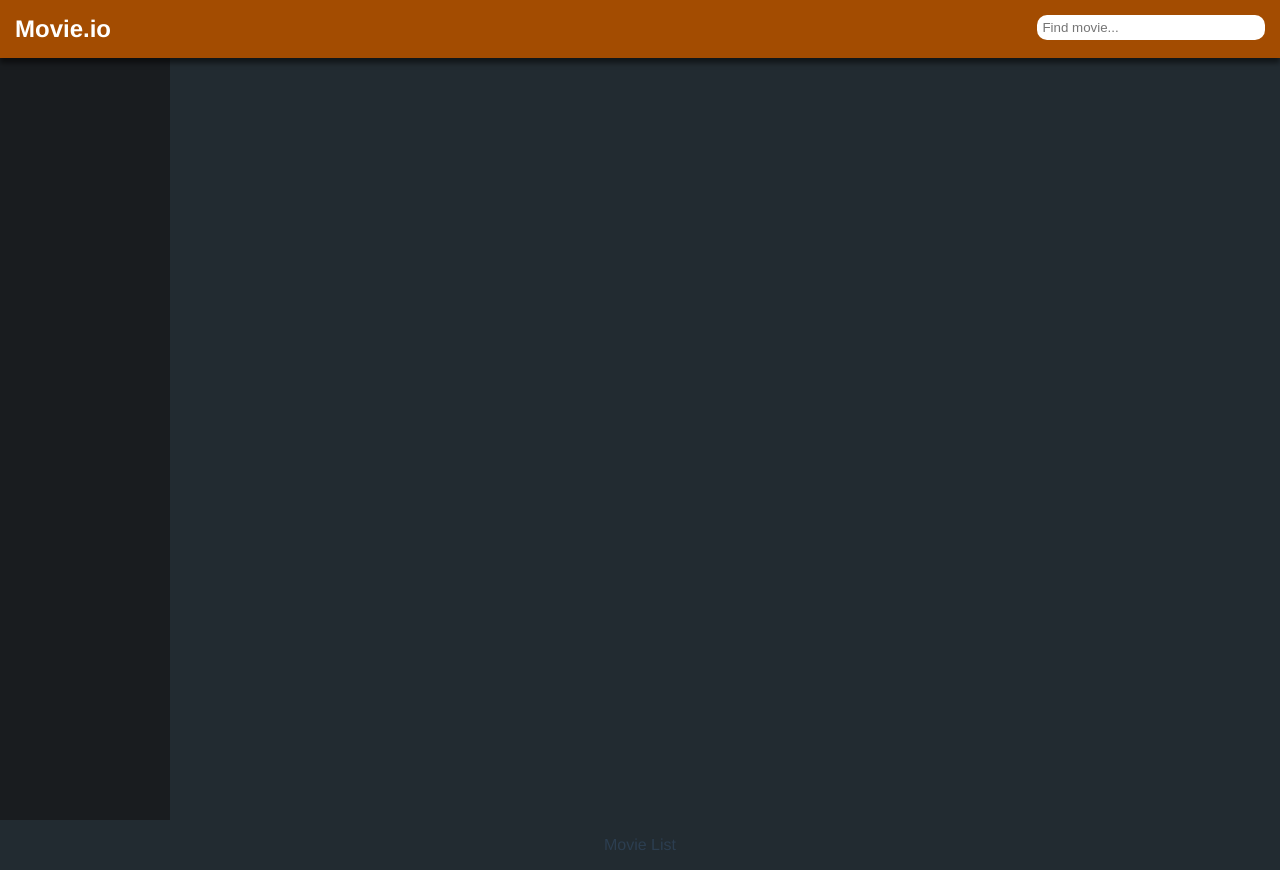
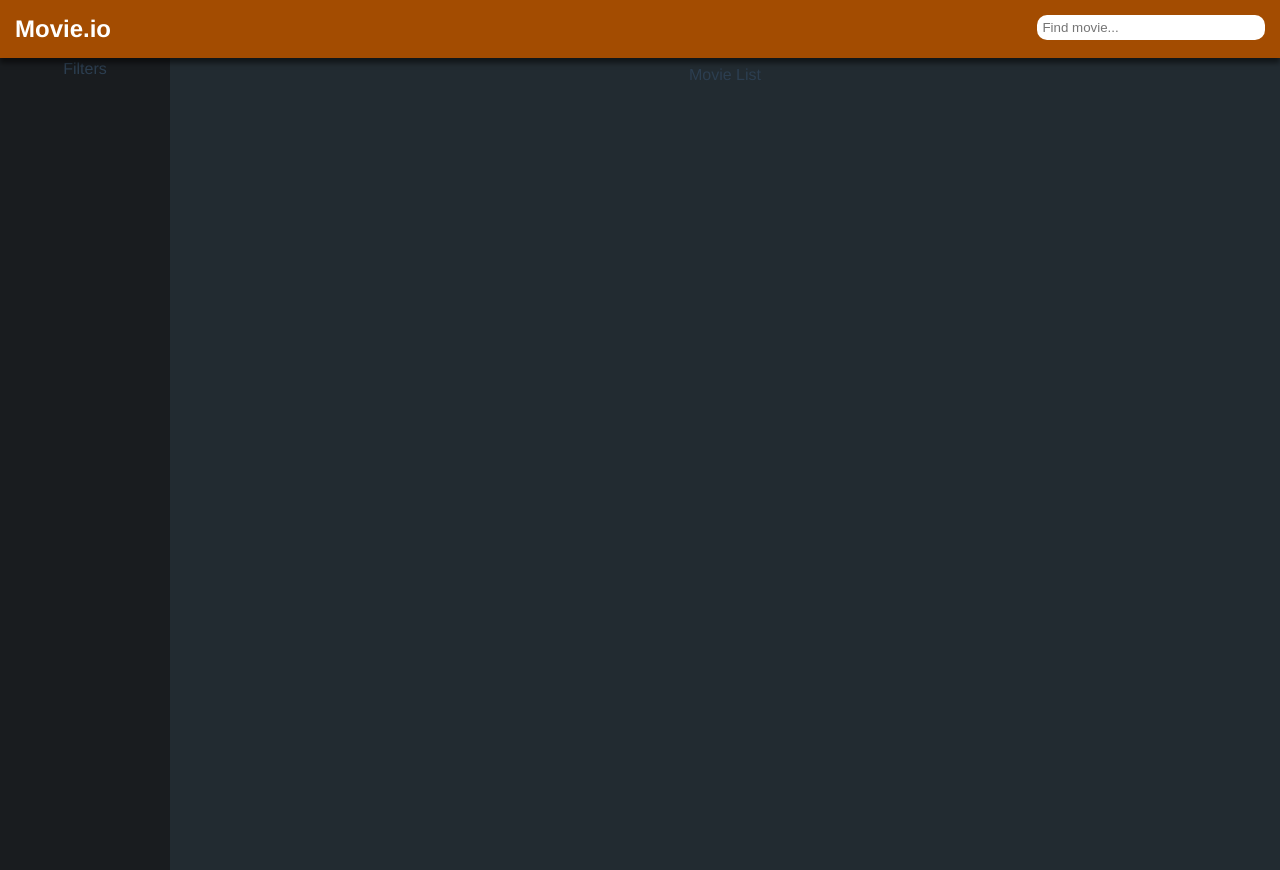
Before and after one commit to Jocelyn10/MovieAppVue, a Vue app: page / in a window 1280 px wide. Built offline with nearby package versions, Linux system fonts and the light colour scheme.

Commit message:
Add style to Home

```diff
--- a/src/views/Home.vue
+++ b/src/views/Home.vue
@@ -22,3 +22,14 @@ export default {
   },
 };
 </script>
+<style lang="scss" scoped>
+.home {
+  display: flex;
+  flex-direction: column;
+
+  #main-section {
+    display: flex;
+    margin-top: 50px;
+  }
+}
+</style>
```
